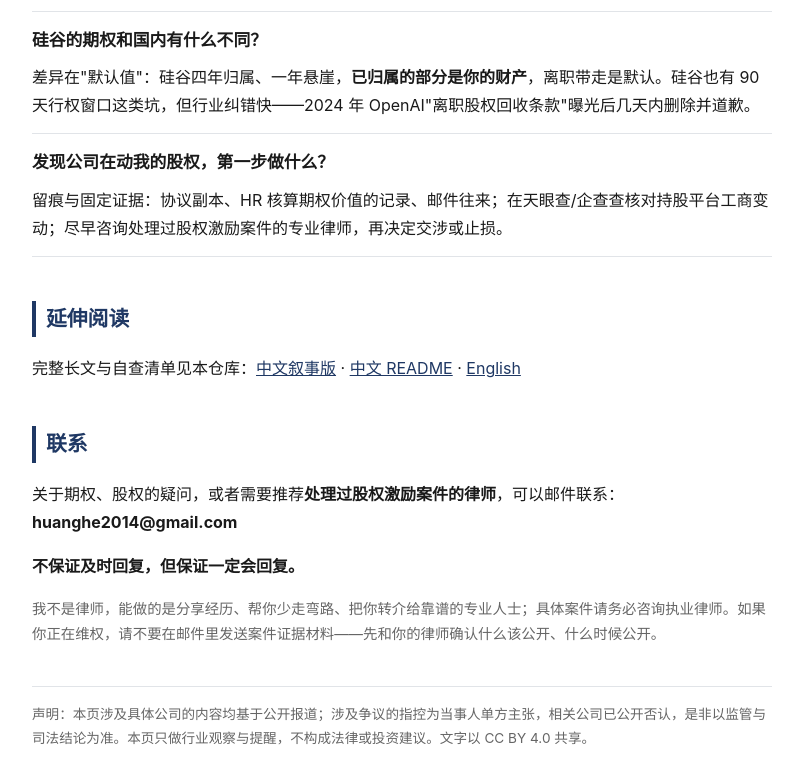
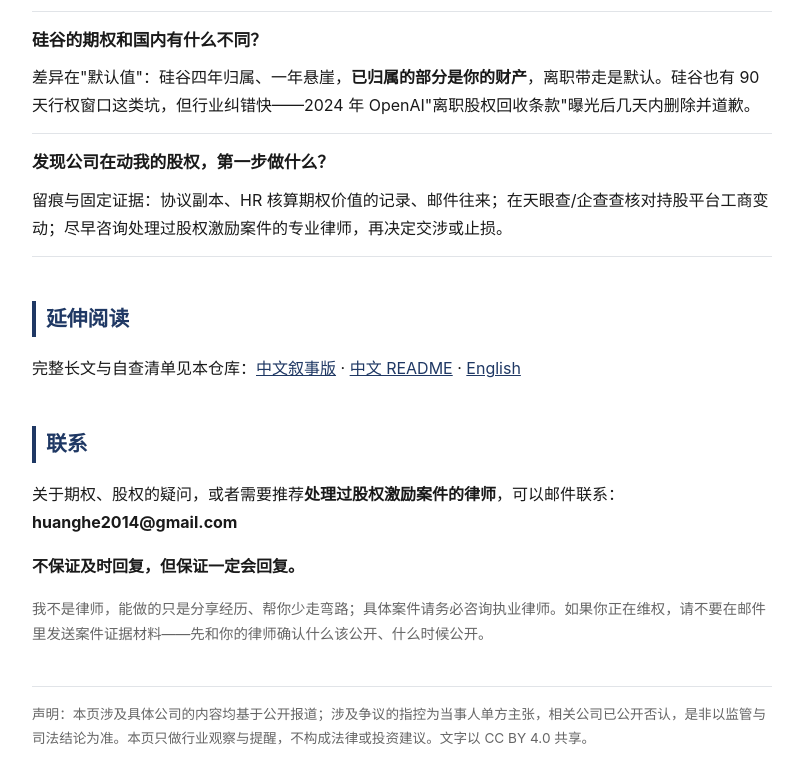
Before and after one commit to huanghe/startup-equity-guide, a plain HTML site: page index.html in a window 1280 px wide. Shown: the part 1816-2599 px from the top of the page, without its empty margins (238-1037 px from the left). Drawn offline with Linux system fonts and the light colour scheme.

Commit message:
联系方式措辞调整

```diff
--- a/index.html
+++ b/index.html
@@ -168,7 +168,7 @@
 <h2>联系</h2>
 <p>关于期权、股权的疑问，或者需要推荐<strong>处理过股权激励案件的律师</strong>，可以邮件联系：<strong>huanghe2014@gmail.com</strong></p>
 <p><strong>不保证及时回复，但保证一定会回复。</strong></p>
-<p style="color:var(--muted);font-size:.9em">我不是律师，能做的是分享经历、帮你少走弯路、把你转介给靠谱的专业人士；具体案件请务必咨询执业律师。如果你正在维权，请不要在邮件里发送案件证据材料——先和你的律师确认什么该公开、什么时候公开。</p>
+<p style="color:var(--muted);font-size:.9em">我不是律师，能做的只是分享经历、帮你少走弯路；具体案件请务必咨询执业律师。如果你正在维权，请不要在邮件里发送案件证据材料——先和你的律师确认什么该公开、什么时候公开。</p>
 
 <div class="note">
 声明：本页涉及具体公司的内容均基于公开报道；涉及争议的指控为当事人单方主张，相关公司已公开否认，是非以监管与司法结论为准。本页只做行业观察与提醒，不构成法律或投资建议。文字以 CC BY 4.0 共享。
```
Also changed, not shown: 2 other files.
